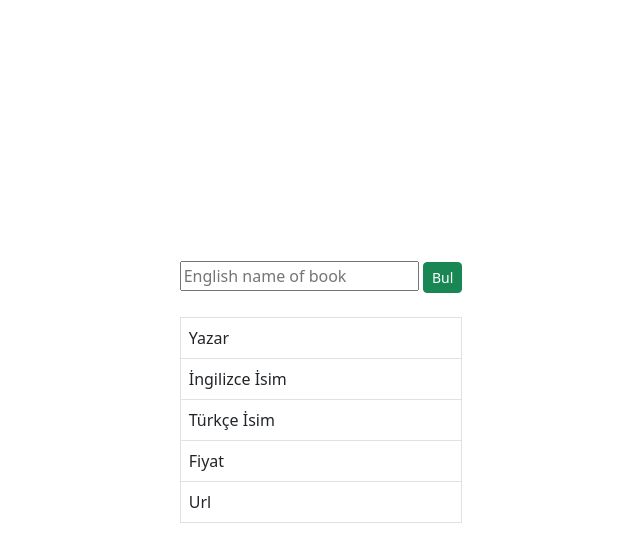
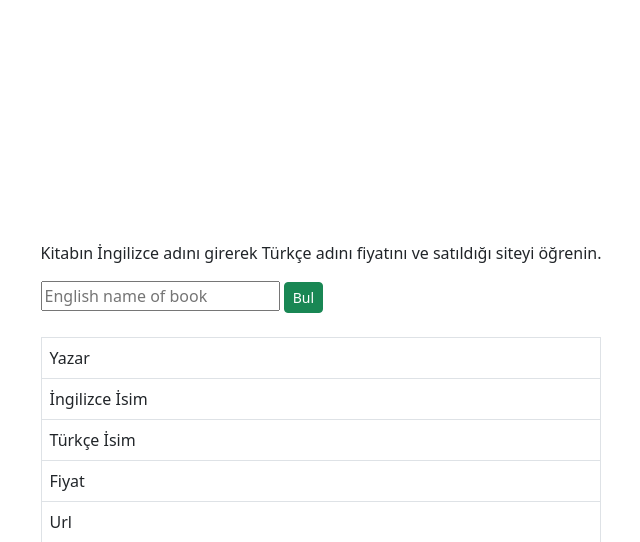
Before and after one commit to AliKaanT/book-finder, a Flask app: page / in a window 1280 px wide. Shown: the top 542 px of the page, without its empty margins (319-959 px from the left). Run offline with Flask 3, Linux system fonts and the light colour scheme.

Commit message:
description to mian page

```diff
--- a/src/templates/index.html
+++ b/src/templates/index.html
@@ -13,6 +13,7 @@
   <div class="d-flex vh-100 w-100 justify-content-center align-items-center">
     <div>
       <div>
+        <p>Kitabın İngilizce adını girerek Türkçe adını fiyatını ve satıldığı siteyi öğrenin.</p>
         <form action="/post" method="POST">
           <input name="message" type="text" class="form-input" placeholder="English name of book">
           <button class="btn btn-sm btn-success">Bul</button>
```
